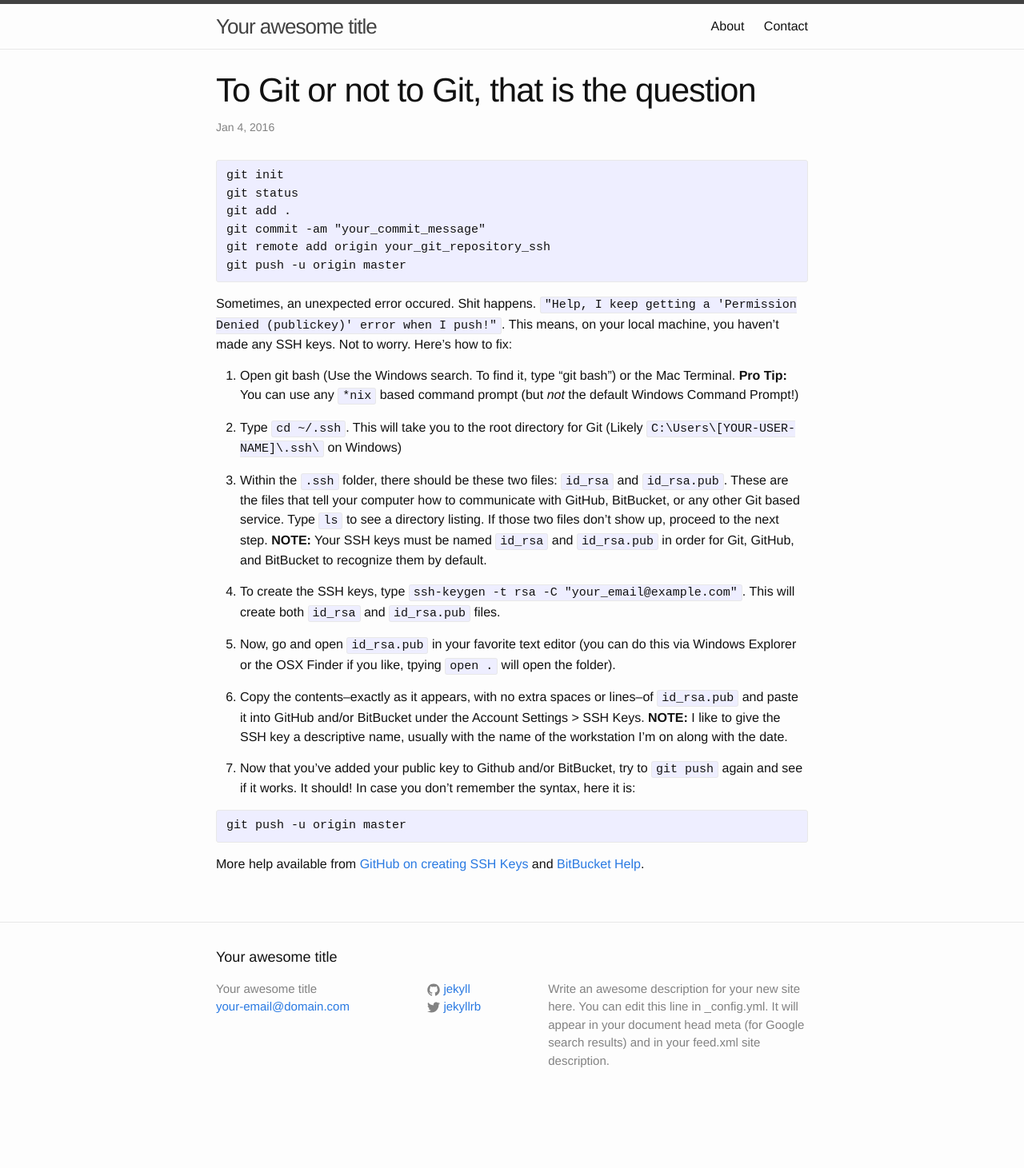
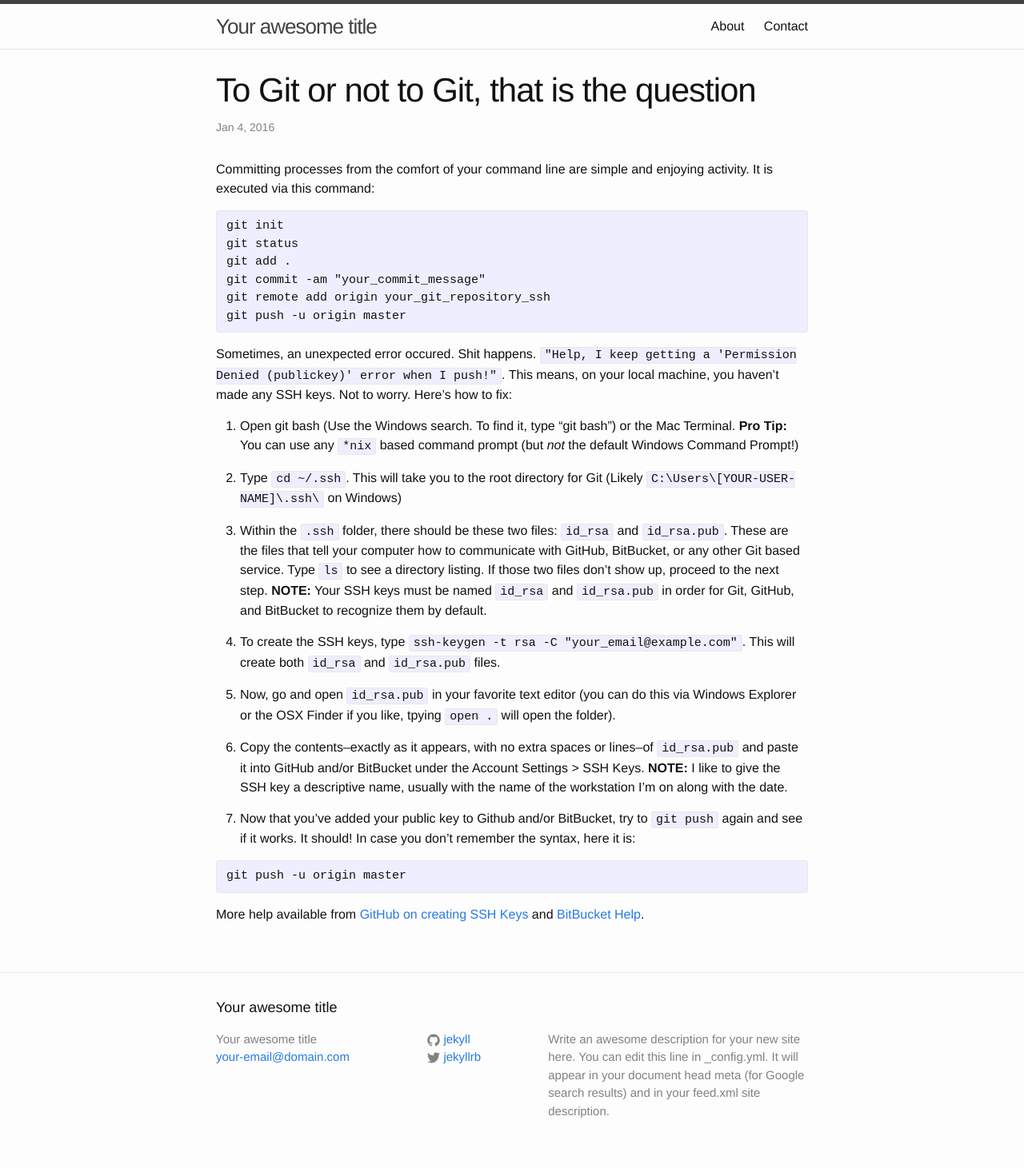
Before and after one commit to gemabuj/jekblog, a Jekyll site: the page built from _posts/2016-1-4-to-git-or-not-to.markdown, in a window 1280 px wide. Shown: the whole page at 80% size. Built offline with Jekyll 4.4.1, drawn with Linux system fonts in a browser that asks for light colours; before the commit the page ends 1398 px from its top, so only the background shows below that.

Commit message:
Editing article 2016-1-4-to-git-or-not-to.markdown

````diff
--- a/_posts/2016-1-4-to-git-or-not-to.markdown
+++ b/_posts/2016-1-4-to-git-or-not-to.markdown
@@ -4,6 +4,8 @@ title:  "To Git or not to Git, that is the question"
 date:   2016-1-4 13:46:30 +0700
 categories: jekyll update
 ---
+
+Committing processes from the comfort of your command line are simple and enjoying activity. It is executed via this command:
 
 {% highlight git %}
 git init
@@ -30,9 +32,9 @@ Sometimes, an unexpected error occured. Shit happens. `"Help, I keep getting a '
 
 7. Now that you've added your public key to Github and/or BitBucket, try to `git push` again and see if it works. It should! In case you don't remember the syntax, here it is:
 
-{% highlight git %}
+```git
 git push -u origin master
-{% endhighlight %}
+```
 
 More help available from [GitHub on creating SSH Keys][ssh] and [BitBucket Help][bitbucket].
 
````
